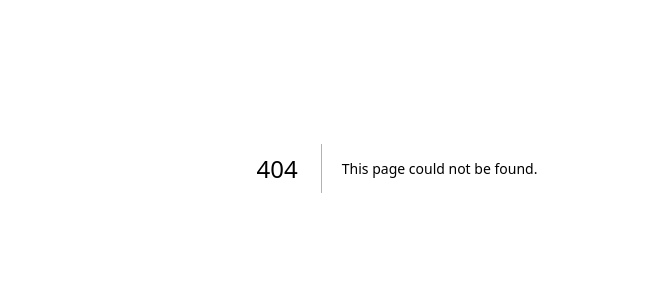
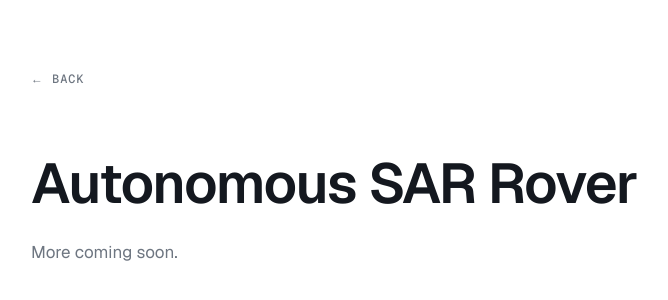
Before and after one commit to jonathango98/portfolio-website, a Next.js app: page /rosmaster in a window 1280 px wide. Before the commit this address had no page. Shown: the part 232-532 px from the top of the page, without its empty margins (243-911 px from the left). Built offline with nearby package versions, Linux system fonts and the light colour scheme.

Commit message:
add otw screen

```diff
--- /dev/null
+++ b/app/rosmaster/page.tsx
@@ -0,0 +1,7 @@
+import ComingSoon from "@/components/ComingSoon";
+
+export const metadata = { title: "Autonomous SAR Rover — Jonathan Goenadibrata" };
+
+export default function RosmasterPage() {
+  return <ComingSoon title="Autonomous SAR Rover" />;
+}
--- /dev/null
+++ b/components/ComingSoon.module.css
@@ -0,0 +1,39 @@
+.page {
+  min-height: 100svh;
+  display: flex;
+  flex-direction: column;
+  justify-content: center;
+  max-width: 860px;
+  margin-inline: auto;
+  padding-inline: var(--gutter);
+  padding-block: var(--space-9);
+}
+
+.back {
+  display: inline-flex;
+  align-items: center;
+  gap: var(--space-2);
+  font-family: var(--font-geist-mono), ui-monospace, monospace;
+  font-size: 0.75rem;
+  font-weight: 500;
+  letter-spacing: 0.08em;
+  text-transform: uppercase;
+  color: var(--slate);
+  margin-bottom: var(--space-8);
+  transition: color var(--t-fast) var(--ease-out);
+}
+.back:hover { color: var(--ink); }
+
+.title {
+  font-size: clamp(2rem, 6vw, 3.5rem);
+  font-weight: 600;
+  letter-spacing: -0.025em;
+  line-height: 1.1;
+  margin-bottom: var(--space-5);
+}
+
+.note {
+  font-size: 1.0625rem;
+  color: var(--slate);
+  margin: 0;
+}
--- /dev/null
+++ b/components/ComingSoon.tsx
@@ -0,0 +1,14 @@
+import Link from "next/link";
+import styles from "./ComingSoon.module.css";
+
+export default function ComingSoon({ title }: { title: string }) {
+  return (
+    <main className={styles.page}>
+      <Link href="/" className={styles.back}>
+        <span aria-hidden="true">←</span> Back
+      </Link>
+      <h1 className={styles.title}>{title}</h1>
+      <p className={styles.note}>More coming soon.</p>
+    </main>
+  );
+}
```
Also changed, not shown: app/fod-testing/page.tsx (added, +7 -0 lines).
